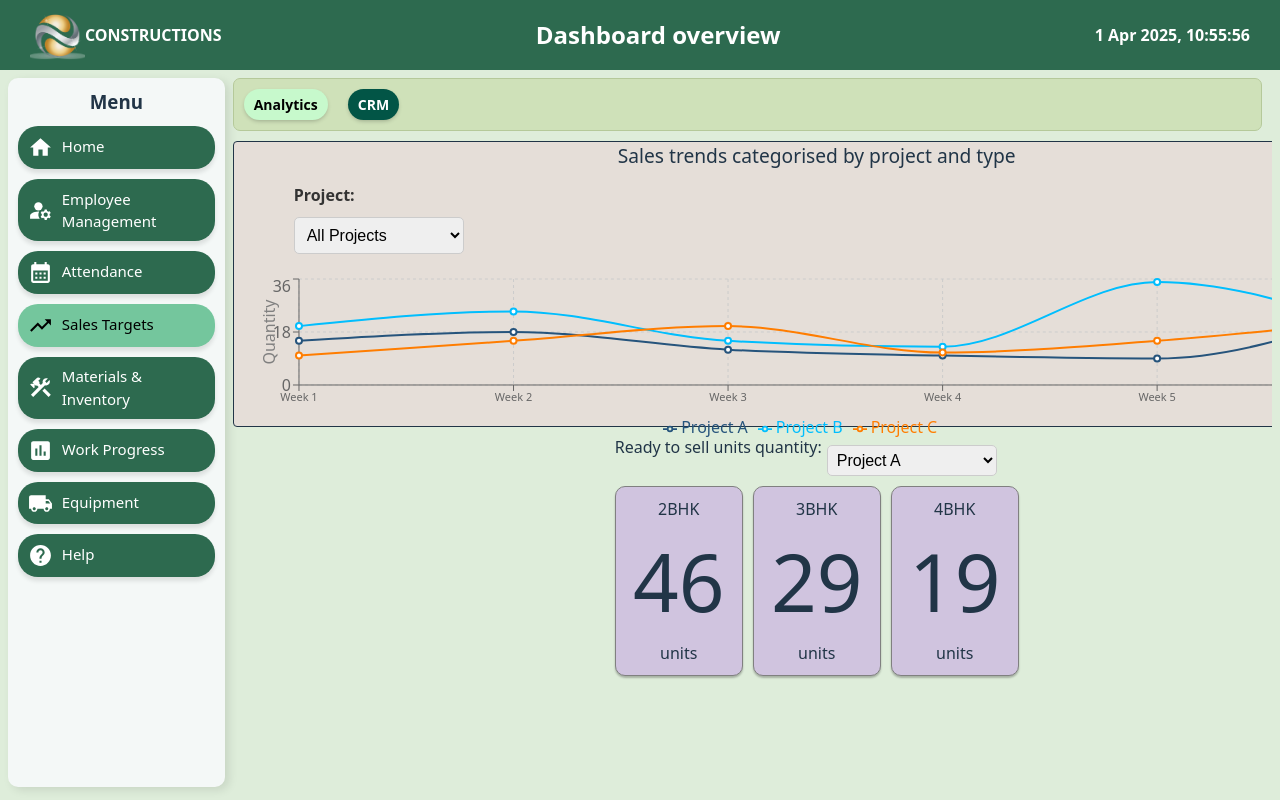
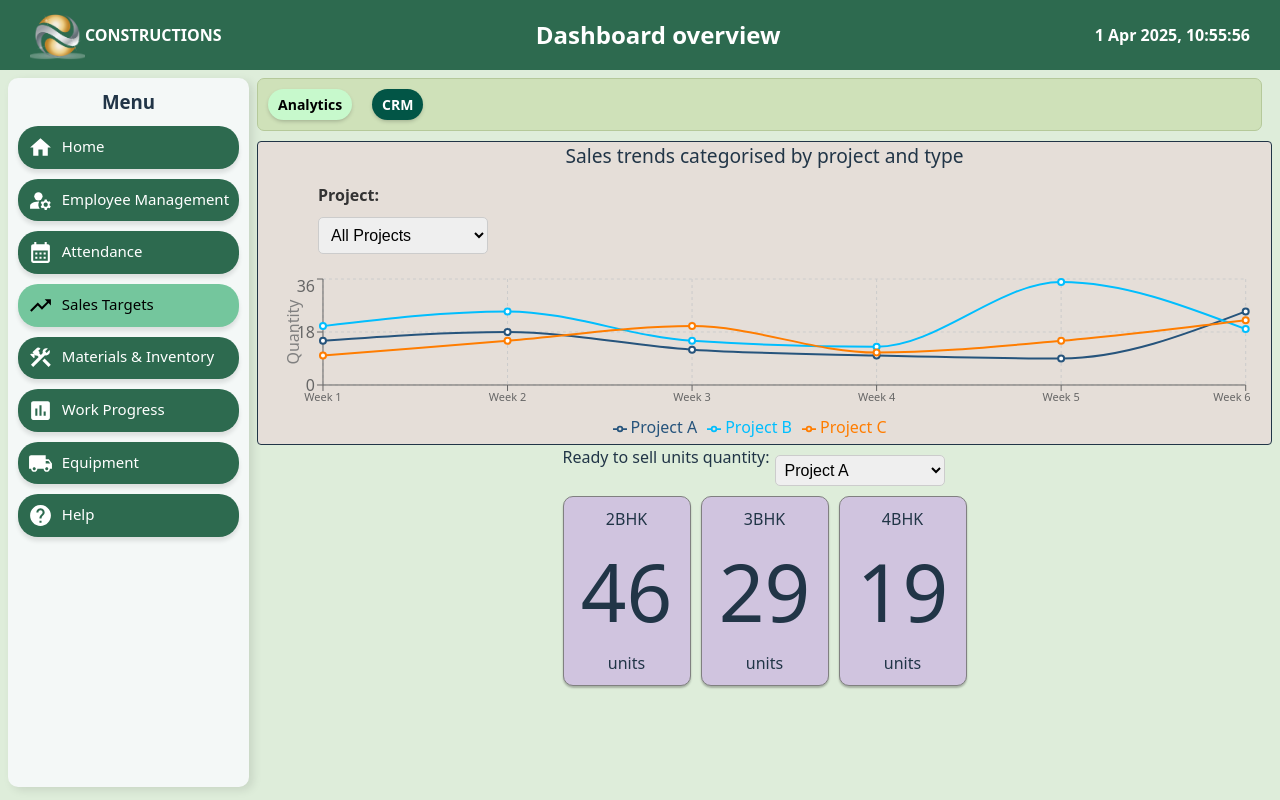
Before and after one commit to Volt-Matrix/volt-erp, a React (Vite) app: page /sales-targets in a window 1280 px wide. Built offline with nearby package versions, Linux system fonts and the light colour scheme.

Commit message:
sales chart fix

```diff
--- a/src/assets/styles/sales.css
+++ b/src/assets/styles/sales.css
@@ -1,5 +1,5 @@
 .sales-main-container {
-    display:grid;
+    /* display:grid; */
     grid-template-rows: repeat(15, 4.25vh);
     grid-template-columns: repeat(28, 4.25vh);
     grid-gap: 0.5em;
```
